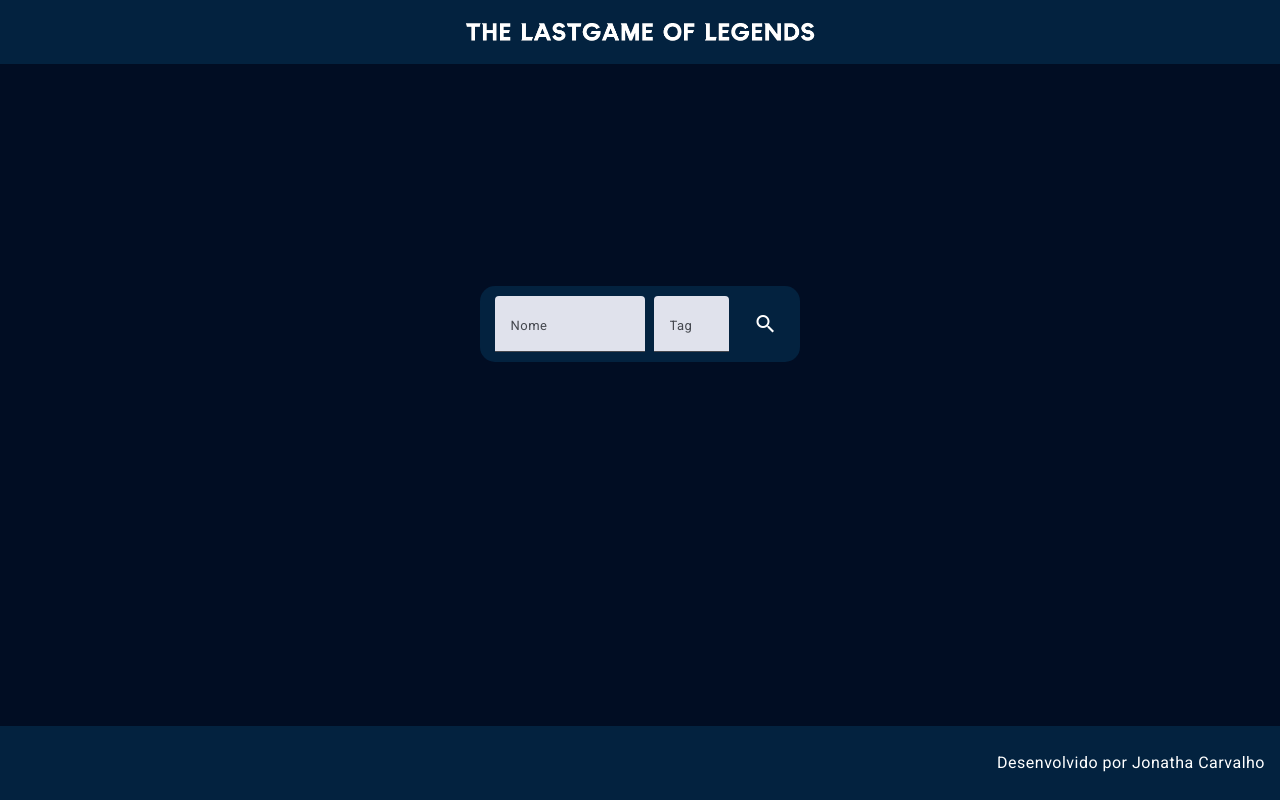
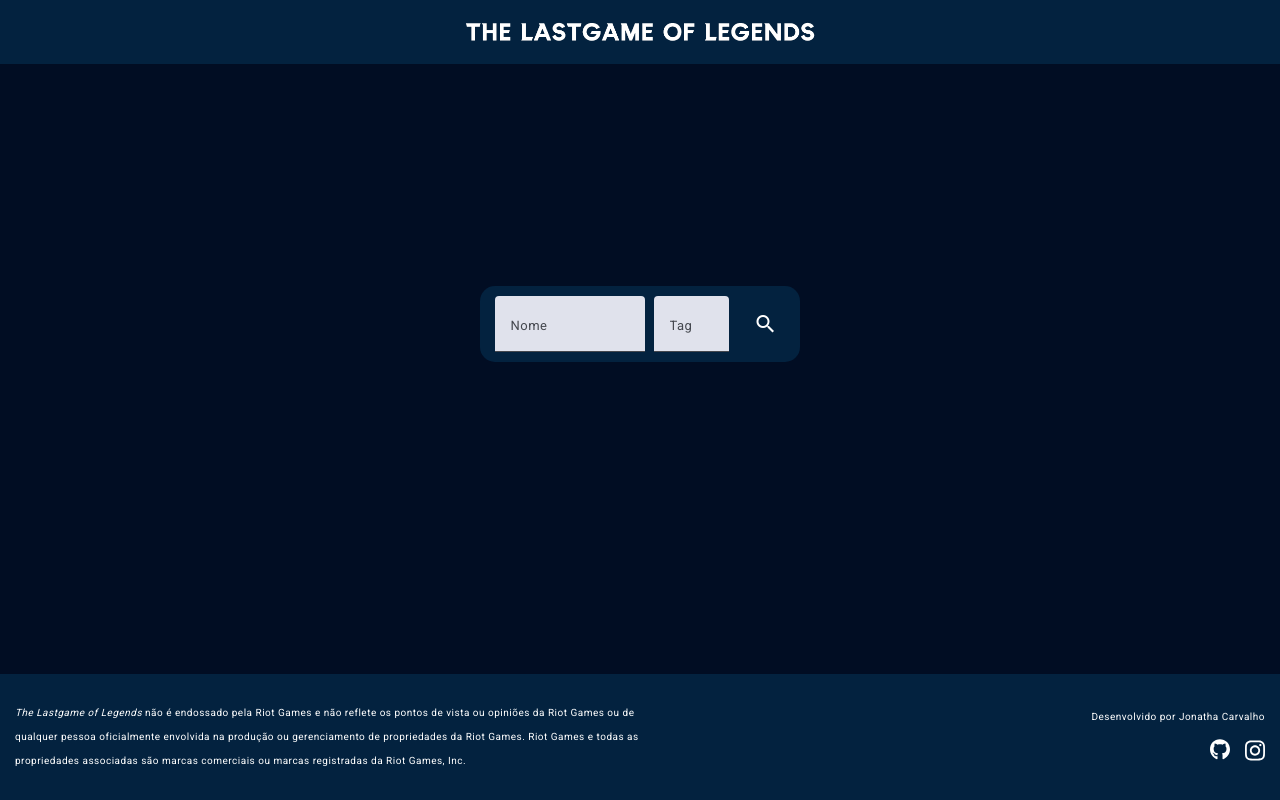
Before and after one commit to jowgaze/lastgame-of-legends, an Angular app: page / in a window 1280 px wide. Built offline with nearby package versions, Linux system fonts and the light colour scheme; a small style sheet from the web is missing.

Commit message:
fix remove unnecessary things

```diff
--- a/src/app/shared/footer/footer.component.html
+++ b/src/app/shared/footer/footer.component.html
@@ -1,5 +1,21 @@
-<div class="footer-position">
-  <footer class="app-footer">
-    <p>Desenvolvido por Jonatha Carvalho</p>
-  </footer>
-</div>
+<footer class="app-footer">
+  <div class="policies-container">
+    <p class="policies">
+      <i>The Lastgame of Legends</i> não é endossado pela Riot Games e não reflete os pontos de vista ou opiniões da
+      Riot Games ou de
+      qualquer pessoa oficialmente envolvida na produção ou gerenciamento de propriedades da Riot Games. Riot Games e
+      todas as
+      propriedades associadas são marcas comerciais ou marcas registradas da Riot Games, Inc.
+    </p>
+  </div>
+
+  <ul>
+    <li class="li-text">Desenvolvido por Jonatha Carvalho</li>
+    <li>
+      <a href="https://github.com/jowgaze" target="_blank"><img class="social-icon" src="/assets/images/github.svg"
+          alt="Github"></a>
+      <a href="https://www.instagram.com/eujonathamermo/" target="_blank"><img class="social-icon"
+          src="/assets/images/instagram.svg" alt="Instagram"></a>
+    </li>
+  </ul>
+</footer>
--- a/src/app/shared/footer/footer.component.scss
+++ b/src/app/shared/footer/footer.component.scss
@@ -1,15 +1,43 @@
-.footer-position{
+:host {
   bottom: 0;
   position: fixed;
   width: 100%;
-  .app-footer{
+
+  .app-footer {
     background-color: #03223F;
     color: white;
-    padding: 25px 15px;
+    padding: 15px;
     display: flex;
-    justify-content: end;
-    p{
-      margin: 0;
+    justify-content: space-between;
+    align-items: center;
+
+    .policies-container {
+      max-width: 650px;
+
+      p {
+        margin: 0;
+        font-size: 10px;
+      }
+    }
+
+    ul {
+      padding: 0;
+      list-style: none;
+
+      li {
+        display: flex;
+        justify-content: end;
+
+        &.li-text {
+          font-size: 10px;
+        }
+
+        .social-icon {
+          width: 20px;
+          margin: 10px 0 0 15px;
+          color: white;
+        }
+      }
     }
   }
 }
--- a/src/app/shared/rank/rank.component.html
+++ b/src/app/shared/rank/rank.component.html
@@ -1,8 +1,8 @@
 <div class="queue-rank">
-  <img src="https://raw.communitydragon.org/latest/plugins/rcp-fe-lol-shared-components/global/default/images/{{league.tier.toLowerCase()}}.png" alt="Elo" class="rank-icon">
+  <img src="https://raw.communitydragon.org/latest/plugins/rcp-fe-lol-shared-components/global/default/images/{{league.tier.toLowerCase()}}.png" class="rank-icon">
   <span class="rank-text"><strong>{{league.tier}}</strong></span>
   <span class="rank-text"><strong>{{league.rank}}</strong></span>
-  <span class="rank-text win" style="color: green;">{{league.wins}}V</span>
+  <span class="rank-text win">{{league.wins}}V</span>
   <span class="rank-text loss">{{league.losses}}L</span>
   <span class="rank-text" [ngClass]="wrStatus"><strong>{{wr}}%</strong></span>
   <span class="rank-text">{{league.leaguePoints}}LP</span>
```
